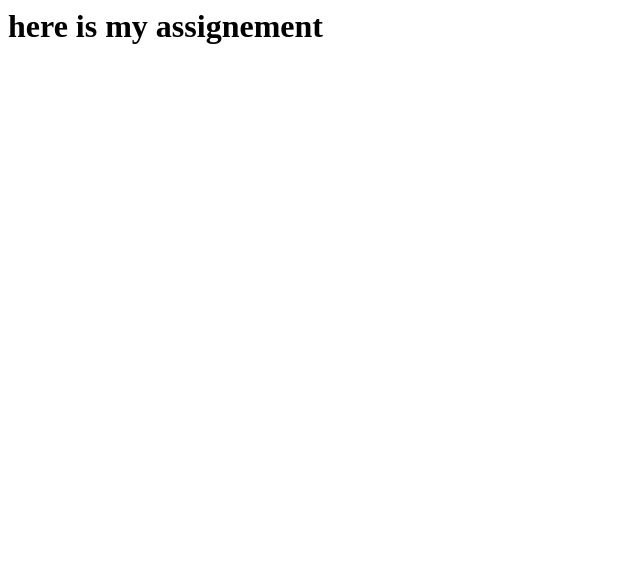
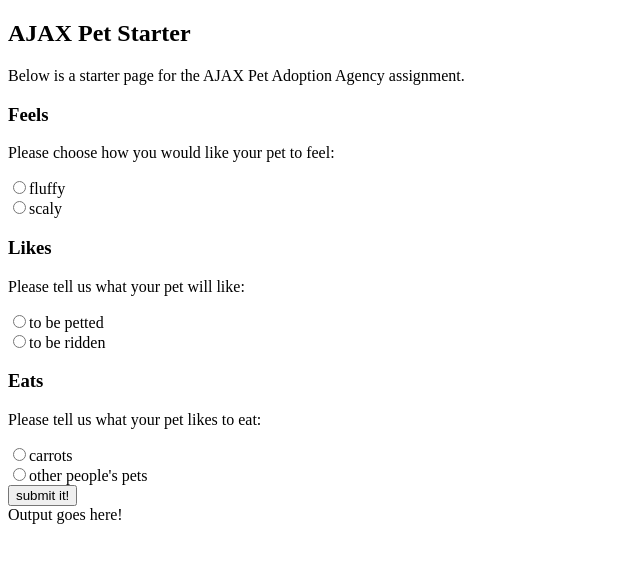
Before and after one commit to MohamadOuf/pet-adoption-agency, a plain HTML site: page index.html in a window 1280 px wide. Shown: the whole page, without its empty margins (0-640 px from the left). Drawn offline with nearby package versions, Linux system fonts and the light colour scheme.

Commit message:
Update index.html

```diff
--- a/index.html
+++ b/index.html
@@ -1 +1,46 @@
-<h1> here is my assignement</h1>
+<!doctype html>
+<html>
+<head>
+
+   <meta name="robots" content="noindex,nofollow">
+   <title>AJAX Pet Starter</title>
+   <script src="http://code.jquery.com/jquery-latest.js" type="text/javascript"></script>
+   <script type="text/javascript">
+       $("document").ready(function(){
+           $('#myForm').submit(function(e){
+               alert("hi!  I'm jQuery!");
+
+               e.preventDefault();//no need to submit as you'll be doing AJAX on this page
+
+           });
+       });
+   </script>
+</head>
+<body>
+<h2>AJAX Pet Starter</h2>
+<form id="myForm" name="myForm" action="form-handler.php" method="post">
+<p>Below is a starter page for the AJAX Pet Adoption Agency assignment.</p>
+   <div id="pet_feels">
+       <h3>Feels</h3>
+       <p>Please choose how you would like your pet to feel:</p>
+       <input type="radio" name="feels" value="fluffy">fluffy <br />
+       <input type="radio" name="feels" value="scaly">scaly <br />
+   </div>
+   <div id="pet_likes">
+       <h3>Likes</h3>
+       <p>Please tell us what your pet will like:</p>
+       <input type="radio" name="likes" value="petted">to be petted <br />
+       <input type="radio" name="likes" value="ridden">to be ridden <br />
+   </div>
+       <div id="pet_eats">
+       <h3>Eats</h3>
+       <p>Please tell us what your pet likes to eat:</p>
+       <input type="radio" name="eats" value="carrots">carrots <br />
+       <input type="radio" name="eats" value="pets">other people's pets <br />
+   </div>
+
+   <input type="submit" value="submit it!" />
+   <div id="output">Output goes here!</div>
+</form>
+</body>
+</html>
```
